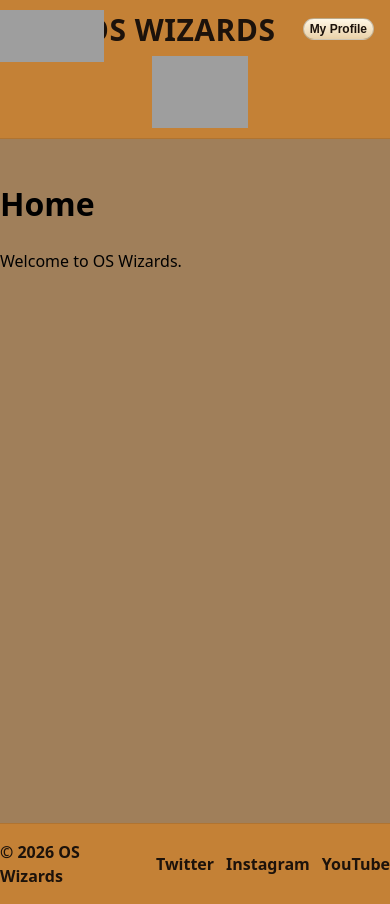
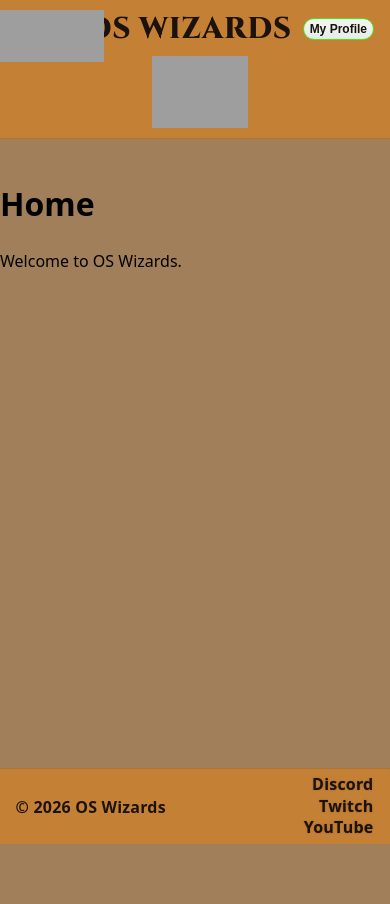
Before and after one commit to j-noon/OSwizards, a Django app: page / in a window 390 px wide. After the commit the page ends 844 px from the top, so only its background shows below. Run offline with Django 5.2, Linux system fonts and the light colour scheme; grey boxes are pictures that could not be loaded.

Commit message:
footer: links layout adjusted, fire effects added to buttons and fully responsive

```diff
--- a/core/static/core/css/base.css
+++ b/core/static/core/css/base.css
@@ -10,6 +10,10 @@ body {
   font-family: system-ui, -apple-system, Segoe UI, Roboto, Arial, sans-serif;
   line-height: 1.5;
   background-color: rgba(112, 62, 5, 0.658);
+}
+
+.brand {
+  font-family: Cinzel, serif;
 }
 
 /* =========================================================
@@ -90,8 +94,8 @@ body {
 
 .profile-btn {
   appearance: none;
-  border: 1px solid rgba(0,0,0,.2);
-  background: linear-gradient(180deg, #fff7e6, #e9d1a8);
+  border: 1px solid rgb(77, 228, 18);
+  background: linear-gradient(180deg, #f3f7f4, #e5ece6);
   padding: 3px 6px;
   border-radius: 12px;
   font-weight: 700;
@@ -117,16 +121,16 @@ body {
 
   /* outer arcane aura */
   box-shadow:
-    0 8px 18px rgba(0,0,0,.25),
-    0 0 16px rgba(170, 90, 255, 0.85),
-    0 0 34px rgba(120, 60, 220, 0.75),
-    0 0 54px rgba(90, 30, 200, 0.50);
+    0 8px 18px rgba(9, 230, 64, 0.25),
+    0 0 16px rgba(3, 243, 75, 0.85),
+    0 0 34px rgba(2, 179, 31, 0.75),
+    0 0 54px rgba(4, 238, 35, 0.5);
 
   /* inner purple hum */
   background: linear-gradient(
     180deg,
-    rgba(255,255,255,0.92),
-    rgba(210, 175, 255, 0.98)
+    rgba(10, 228, 28, 0.92),
+    rgba(8, 231, 56, 0.98)
   );
 
   filter:
@@ -142,17 +146,17 @@ body {
 @keyframes arcaneHum {
   0%, 100% {
     box-shadow:
-      0 8px 18px rgba(0,0,0,.25),
-      0 0 14px rgba(170, 90, 255, 0.65),
-      0 0 30px rgba(120, 60, 220, 0.55),
-      0 0 46px rgba(90, 30, 200, 0.35);
+      0 8px 18px rgba(0, 0, 0, 0.25),
+      0 0 14px rgba(5, 226, 71, 0.65),
+      0 0 30px rgba(5, 231, 62, 0.55),
+      0 0 46px rgba(13, 238, 81, 0.35);
   }
   50% {
     box-shadow:
       0 8px 18px rgba(0,0,0,.25),
-      0 0 22px rgba(190, 120, 255, 0.92),
-      0 0 44px rgba(140, 80, 240, 0.85),
-      0 0 68px rgba(110, 50, 230, 0.60);
+      0 0 22px rgba(3, 231, 71, 0.92),
+      0 0 44px rgba(6, 243, 46, 0.85),
+      0 0 68px rgba(23, 197, 7, 0.6);
   }
 }
 
@@ -222,7 +226,7 @@ body {
    ========================================================= */
 .nav-scroll {
   position: absolute;
-  top: calc(100% - 25px);
+  top: calc(100% - 75px);
   left: 15px;
   z-index: 60;
   width: max-content;
@@ -329,43 +333,146 @@ body {
    ========================================================= */
 .site-main {
   padding: 20px 0 30px;
-  min-height: calc(100vh - 160px);
 }
 
 /* =========================================================
-   FOOTER
+   FOOTER (fixed, always visible, arcane vibe)
    ========================================================= */
+
 .site-footer {
+  position: fixed;
+  left: 0;
+  right: 0;
+  bottom: 0;
+  z-index: 999;
+
   border-top: 1px solid rgba(0,0,0,.10);
-  padding: 16px 0;
   background-color: rgba(240, 132, 9, 0.45);
+  backdrop-filter: blur(6px);
+}
+
+/* keep footer content aligned with your page width */
+.site-footer .container {
+  width: min(1100px, 92%);
+  margin: 0 auto;
 }
 
 .footer-inner {
   display: flex;
   align-items: center;
   justify-content: space-between;
-  gap: 16px;
+  gap: 8px;          /* 2px is too cramped */
+  padding: 6px 0;    /* 2px is too thin visually */
 }
 
 .footer-text {
   margin: 0;
   color: var(--ink);
-  font-weight: 700;
+  font-weight: 800;
+  letter-spacing: 0.2px;
+  white-space: nowrap;
+  flex: 0 0 auto;
 }
 
-.social {
+/* right side links */
+.footer-social {
   display: flex;
-  gap: 12px;
+  flex-direction: column;        /* 👈 stack */
+  align-items: flex-end;         /* 👈 right aligned */
+  gap: 2px;
 }
 
-.social-link {
+/* link is the positioning box */
+.footer-link {
+  position: relative;
+  display: inline-flex;
+  align-items: center;
+  text-decoration: none;
   color: var(--ink);
-  text-decoration: none;
   font-weight: 800;
+  letter-spacing: 0.2px;
+  padding: 1px 0;          /* was 6px 0 */
+  line-height: 1.1;        /* tighter vertical rhythm */
+  white-space: nowrap;
+  width: fit-content;
 }
 
-.social-link:hover { text-decoration: underline; }
+/* text always on top and readable */
+.fire-spell-text {
+  position: relative;
+  z-index: 2;
+  padding: 0 1px;
+  text-shadow: 0 0 2px rgba(0,0,0,0.25);
+  transition: text-shadow 160ms ease, filter 160ms ease;
+}
+
+/* hover glow on the text */
+.footer-link:hover .fire-spell-text,
+.footer-link:focus-visible .fire-spell-text {
+  text-shadow:
+    0 0 10px rgba(255, 150, 60, 0.75),
+    0 0 18px rgba(255, 80, 0, 0.55);
+  filter: drop-shadow(0 0 8px rgba(255, 120, 30, 0.35));
+  outline: none;
+}
+
+/* fire sits behind, constrained to this link width */
+.fire-spell {
+  position: absolute;
+  left: 50%;
+  bottom: 4px;
+  width: 180px;
+  height: 64px;
+  transform:
+    translateX(-50%)
+    scaleX(0.55);
+  transform-origin: center bottom;
+  opacity: 0;
+  pointer-events: none;
+  object-fit: cover;
+  background: transparent;
+  z-index: 1;
+  mix-blend-mode: screen;
+  filter:
+    brightness(1.05)
+    contrast(1.15)
+    saturate(1.05)
+    blur(0.6px);
+  /* ultra-soft feather so no rectangle can appear */
+  -webkit-mask-image: radial-gradient(
+    ellipse 55% 75% at 50% 75%,
+    rgba(0,0,0,1) 0%,
+    rgba(0,0,0,1) 42%,
+    rgba(0,0,0,0) 78%,
+    rgba(0,0,0,0) 100%
+  );
+  mask-image: radial-gradient(
+    ellipse 55% 75% at 50% 75%,
+    rgba(0,0,0,1) 0%,
+    rgba(0,0,0,1) 42%,
+    rgba(0,0,0,0) 78%,
+    rgba(0,0,0,0) 100%
+  );
+  transition: opacity 160ms ease;
+}
+
+/* show fire on hover/focus */
+.footer-link:hover .fire-spell,
+.footer-link:focus-visible .fire-spell {
+  opacity: 1;
+}
+
+.footer-link .fire-spell-text{
+  position: relative;
+  z-index: 2;
+}
+
+/* =========================================================
+   Make room so page content doesn't sit under fixed footer
+   ========================================================= */
+.site-main {
+  padding-bottom: 90px;
+}
 
 
 /* =========================================================
@@ -399,7 +506,13 @@ body {
     --x: 10px;
     --y: -70px; /* tweak: -16 to -28 */
   }
+    .footer-social {
+    flex-direction: row;         /* 👈 inline again */
+    align-items: center;
+    gap: 14px;
+  }
 }
+
 
 /* =========================================================
    ULTRAWIDE (>= 1440px)
--- a/core/static/core/js/nav.js
+++ b/core/static/core/js/nav.js
@@ -80,4 +80,34 @@ document.addEventListener("DOMContentLoaded", () => {
     // Mobile tap (best effort)
     link.addEventListener("touchstart", play, { passive: true });
   });
+
+    // ----- Footer fire spell: play on hover/focus, stop on leave/blur -----
+    const fireLinks = document.querySelectorAll(".fire-spell-link");
+
+    fireLinks.forEach((link) => {
+      const vid = link.querySelector("video.fire-spell");
+      if (!vid) return;
+
+      vid.muted = true;
+
+      const play = async () => {
+        try {
+          vid.currentTime = 0;
+          await vid.play();
+        } catch {}
+      };
+
+      const stop = () => {
+        vid.pause();
+        vid.currentTime = 0;
+      };
+
+      link.addEventListener("mouseenter", play);
+      link.addEventListener("mouseleave", stop);
+
+      link.addEventListener("focus", play);
+      link.addEventListener("blur", stop);
+
+      link.addEventListener("touchstart", play, { passive: true });
+    });
 });
--- a/core/templates/core/base.html
+++ b/core/templates/core/base.html
@@ -4,8 +4,24 @@
 <head>
   <meta charset="utf-8">
   <meta name="viewport" content="width=device-width, initial-scale=1">
+
   <title>{% block title %}OS Wizards{% endblock %}</title>
 
+  <!-- SEO meta -->
+  <meta name="description" content="OS Wizards is a fantasy-themed web application inspired by tabletop roleplaying, dungeons, and dragons.">
+  <meta name="keywords" content="dnd, dungeons, dragons, table top, role play">
+  <meta name="author" content="Jodesius, student developer">
+
+  <!-- Favicons -->
+  <link rel="icon" type="image/png" sizes="16x16" href="{% static 'core/media/favicon-16x16.png' %}">
+  <link rel="icon" type="image/png" sizes="32x32" href="{% static 'core/media/favicon-32x32.png' %}">
+
+  <!-- Google Fonts -->
+  <link rel="preconnect" href="https://fonts.googleapis.com">
+  <link rel="preconnect" href="https://fonts.gstatic.com" crossorigin>
+  <link href="https://fonts.googleapis.com/css2?family=Cinzel:wght@600;700;800&family=Inter:wght@400;600;700&display=swap" rel="stylesheet">
+
+  <!-- CSS + JS -->
   <link rel="stylesheet" href="{% static 'core/css/base.css' %}">
   <script defer src="{% static 'core/js/nav.js' %}"></script>
 </head>
@@ -23,6 +39,13 @@
      style="--scroll-bg: url('{% static 'core/media/open-scroll.webp' %}');">
       <a class="scroll-link" data-label="Home" href="{% url 'core:home' %}">
         <span class="link-text">Home</span>
+        <video class="lightning" muted loop playsinline preload="none">
+          <source src="{% static 'core/media/lighting.webm' %}" type="video/webm">
+        </video>
+      </a>
+
+      <a class="scroll-link" data-label="login" href="{% url 'core:home' %}">
+        <span class="link-text">Login/Register</span>
         <video class="lightning" muted loop playsinline preload="none">
           <source src="{% static 'core/media/lighting.webm' %}" type="video/webm">
         </video>
@@ -77,11 +100,28 @@
     <div class="container footer-inner">
       <p class="footer-text">© {% now "Y" %} OS Wizards</p>
 
-      <div class="social">
-        <a class="social-link" href="https://twitter.com/" target="_blank" rel="noopener">Twitter</a>
-        <a class="social-link" href="https://instagram.com/" target="_blank" rel="noopener">Instagram</a>
-        <a class="social-link" href="https://youtube.com/" target="_blank" rel="noopener">YouTube</a>
-      </div>
+      <nav class="footer-social" aria-label="Social links">
+        <a class="footer-link fire-spell-link" href="https://discord.gg/KudpPU2U" target="_blank" rel="noopener">
+          <span class="fire-spell-text">Discord</span>
+          <video class="fire-spell" muted loop playsinline preload="none">
+            <source src="{% static 'core/media/fire-overlay.webm' %}" type="video/webm">
+          </video>
+        </a>
+
+        <a class="footer-link fire-spell-link" href="https://www.twitch.tv/oswizards" target="_blank" rel="noopener">
+          <span class="fire-spell-text">Twitch</span>
+          <video class="fire-spell" muted loop playsinline preload="none">
+            <source src="{% static 'core/media/fire-overlay.webm' %}" type="video/webm">
+          </video>
+        </a>
+
+        <a class="footer-link fire-spell-link" href="https://www.youtube.com/channel/UCEsj7XDVX6rlRSbSExi33FQ" target="_blank" rel="noopener">
+          <span class="fire-spell-text">YouTube</span>
+          <video class="fire-spell" muted loop playsinline preload="none">
+            <source src="{% static 'core/media/fire-overlay.webm' %}" type="video/webm">
+          </video>
+        </a>
+      </nav>
     </div>
   </footer>
 </body>
```
